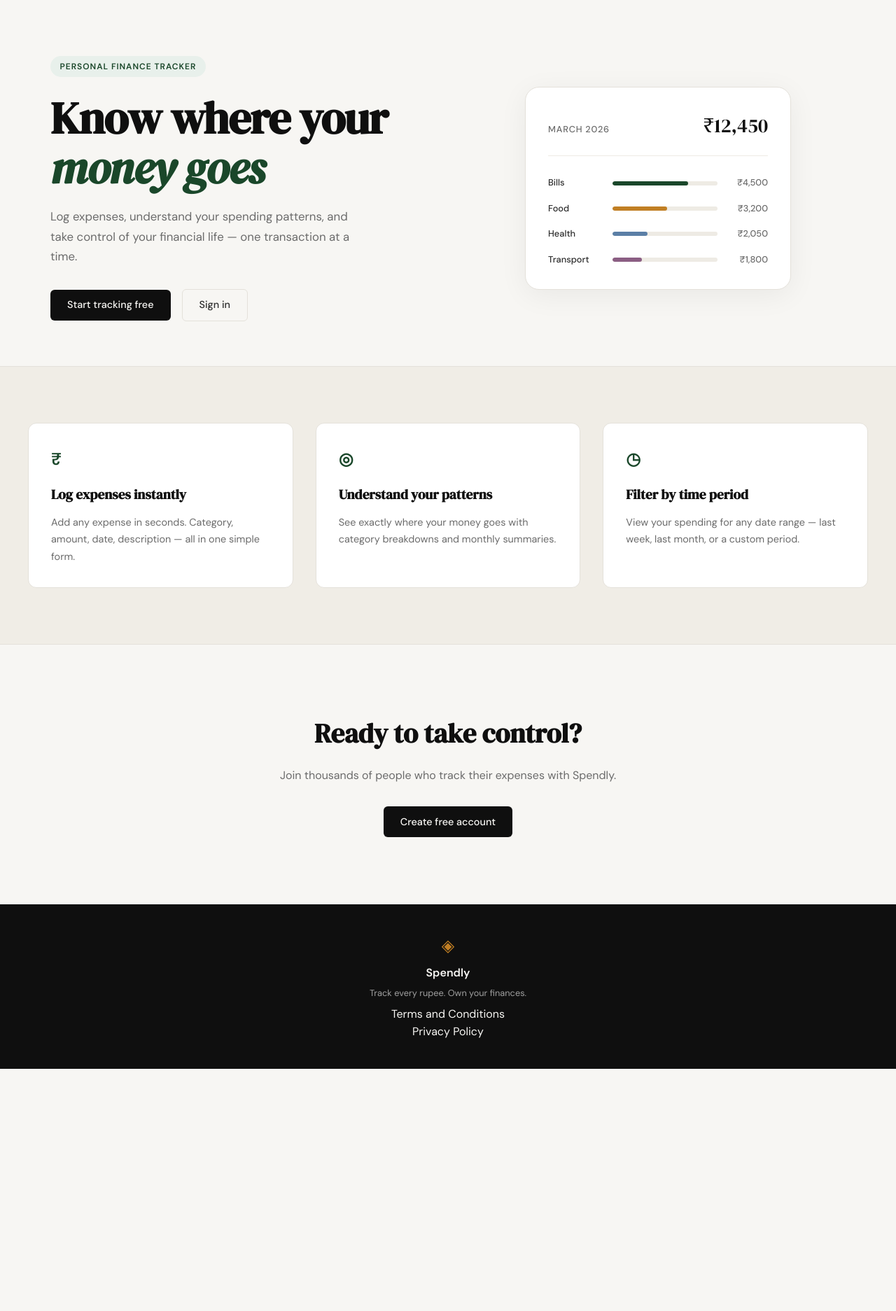
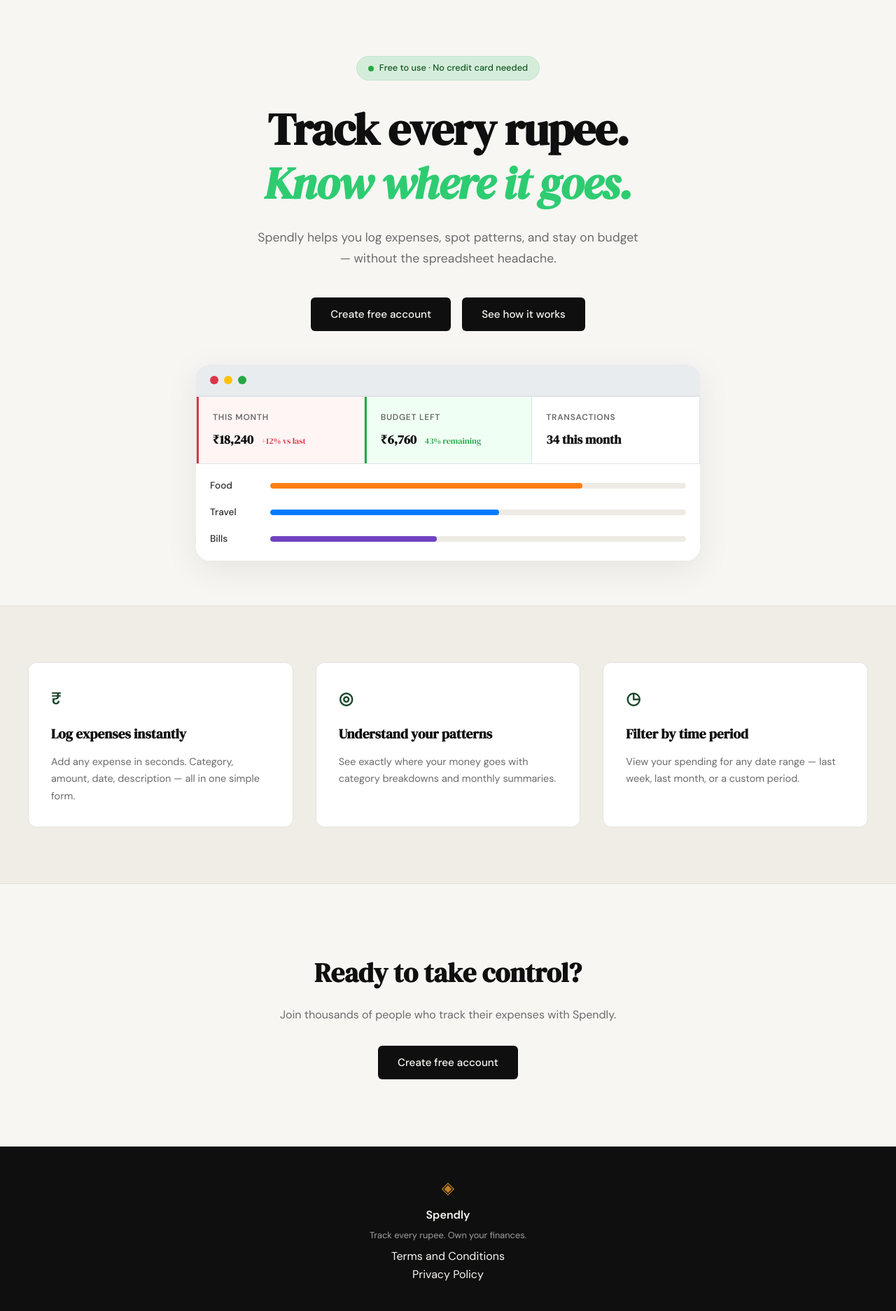
Before and after one commit to 12ATHARAV/expense-tracker, a Flask app: page / in a window 1280 px wide. Shown: the part 61-1934 px from the top of the page at 70% size. Before the commit the page ends 1588 px from the top, so only its background shows below. Run offline with Flask 3, Linux system fonts and the light colour scheme.

Commit message:
landing: redesign hero section to match mockup

```diff
--- a/static/css/style.css
+++ b/static/css/style.css
@@ -125,149 +125,74 @@
 
 .hero {
     padding: 5rem 2rem 4rem;
-    display: grid;
-    grid-template-columns: 1fr 1fr;
-    gap: 4rem;
+    display: flex;
+    flex-direction: column;
     align-items: center;
+    text-align: center;
     max-width: var(--max-width);
     margin: 0 auto;
 }
 
 .hero-badge {
-    display: inline-block;
-    background: var(--accent-light);
-    color: var(--accent);
-    font-size: 0.75rem;
-    font-weight: 600;
-    letter-spacing: 0.08em;
-    text-transform: uppercase;
-    padding: 0.35rem 0.85rem;
+    display: inline-flex;
+    align-items: center;
+    gap: 0.5rem;
+    background: #d4edda;
+    color: #155724;
+    font-size: 0.8rem;
+    font-weight: 500;
+    padding: 0.4rem 1rem;
     border-radius: 999px;
-    margin-bottom: 1.5rem;
+    border: 1px solid #c3e6cb;
+    margin-bottom: 2rem;
+}
+
+.hero-badge-dot {
+    width: 8px;
+    height: 8px;
+    background: #28a745;
+    border-radius: 50%;
 }
 
 .hero-title {
     font-family: var(--font-display);
     font-size: clamp(2.5rem, 5vw, 4rem);
-    line-height: 1.1;
+    line-height: 1.2;
     letter-spacing: -0.02em;
     color: var(--ink);
-    margin-bottom: 1.25rem;
+    margin-bottom: 1.5rem;
+    font-weight: 700;
 }
 
 .hero-title em {
     font-style: italic;
-    color: var(--accent);
+    color: #2ecc71;
+    font-weight: 700;
 }
 
 .hero-subtitle {
-    font-size: 1.05rem;
+    font-size: 1.1rem;
     color: var(--ink-muted);
     line-height: 1.7;
-    max-width: 460px;
-    margin-bottom: 2rem;
+    max-width: 560px;
+    margin-bottom: 2.5rem;
 }
 
 .hero-actions {
     display: flex;
     gap: 1rem;
     align-items: center;
+    margin-bottom: 3rem;
 }
-
-/* ------------------------------------------------------------------ */
-/* Mock card (hero visual)                                             */
-/* ------------------------------------------------------------------ */
-
-.hero-visual {
-    display: flex;
-    justify-content: center;
-}
-
-.mock-card {
-    background: var(--paper-card);
-    border: 1px solid var(--border);
-    border-radius: var(--radius-lg);
-    padding: 2rem;
-    width: 100%;
-    max-width: 380px;
-    box-shadow: 0 8px 40px rgba(0,0,0,0.06);
-}
-
-.mock-card-header {
-    display: flex;
-    justify-content: space-between;
-    align-items: baseline;
-    margin-bottom: 1.75rem;
-    padding-bottom: 1.25rem;
-    border-bottom: 1px solid var(--border-soft);
-}
-
-.mock-label {
-    font-size: 0.8rem;
-    font-weight: 500;
-    color: var(--ink-muted);
-    text-transform: uppercase;
-    letter-spacing: 0.06em;
-}
-
-.mock-total {
-    font-family: var(--font-display);
-    font-size: 1.75rem;
-    color: var(--ink);
-}
-
-.mock-bars { display: flex; flex-direction: column; gap: 1rem; }
-
-.mock-bar-row {
-    display: grid;
-    grid-template-columns: 80px 1fr 60px;
-    align-items: center;
-    gap: 0.75rem;
-}
-
-.mock-cat {
-    font-size: 0.8rem;
-    font-weight: 500;
-    color: var(--ink-soft);
-}
-
-.mock-bar-track {
-    height: 6px;
-    background: var(--border-soft);
-    border-radius: 999px;
-    overflow: hidden;
-}
-
-.mock-bar {
-    height: 100%;
-    background: var(--accent);
-    border-radius: 999px;
-    transition: width 0.6s ease;
-}
-
-.mock-bar-2 { background: var(--accent-2); }
-.mock-bar-3 { background: #5b7fa6; }
-.mock-bar-4 { background: #8b5e83; }
-
-.mock-amt {
-    font-size: 0.8rem;
-    font-weight: 500;
-    color: var(--ink-muted);
-    text-align: right;
-}
-
-/* ------------------------------------------------------------------ */
-/* Buttons                                                             */
-/* ------------------------------------------------------------------ */
 
 .btn-primary {
     display: inline-block;
     background: var(--ink);
     color: var(--paper);
-    padding: 0.65rem 1.5rem;
+    padding: 0.75rem 1.75rem;
     border-radius: var(--radius-sm);
     font-family: var(--font-body);
-    font-size: 0.9rem;
+    font-size: 0.95rem;
     font-weight: 500;
     cursor: pointer;
     border: none;
@@ -277,27 +202,171 @@
 
 .btn-primary:hover { background: var(--accent); }
 
-.btn-ghost {
+.btn-secondary {
     display: inline-block;
-    background: transparent;
-    color: var(--ink-soft);
-    padding: 0.65rem 1.5rem;
+    background: var(--ink);
+    color: var(--paper);
+    padding: 0.75rem 1.75rem;
     border-radius: var(--radius-sm);
-    font-size: 0.9rem;
+    font-family: var(--font-body);
+    font-size: 0.95rem;
     font-weight: 500;
-    border: 1px solid var(--border);
-    transition: all 0.2s;
+    cursor: pointer;
+    border: none;
+    transition: background 0.2s;
     text-decoration: none;
 }
 
-.btn-ghost:hover {
-    border-color: var(--ink);
-    color: var(--ink);
+.btn-secondary:hover { background: var(--accent); }
+
+/* ------------------------------------------------------------------ */
+/* Browser mockup (hero visual)                                        */
+/* ------------------------------------------------------------------ */
+
+.hero-visual {
+    display: flex;
+    justify-content: center;
+    width: 100%;
 }
 
-/* ------------------------------------------------------------------ */
-/* Features section                                                    */
-/* ------------------------------------------------------------------ */
+.browser-mock {
+    background: #f8f9fa;
+    border-radius: var(--radius-lg);
+    padding: 0;
+    width: 100%;
+    max-width: 720px;
+    box-shadow: 0 12px 48px rgba(0,0,0,0.08);
+    overflow: hidden;
+}
+
+.browser-header {
+    display: flex;
+    align-items: center;
+    gap: 8px;
+    padding: 1rem 1.25rem;
+    background: #e9ecef;
+    border-bottom: 1px solid #dee2e6;
+}
+
+.browser-dot {
+    width: 12px;
+    height: 12px;
+    border-radius: 50%;
+}
+
+.browser-dot-red {
+    background: #dc3545;
+}
+
+.browser-dot-yellow {
+    background: #ffc107;
+}
+
+.browser-dot-green {
+    background: #28a745;
+}
+
+.browser-mock .stats-row {
+    display: grid;
+    grid-template-columns: repeat(3, 1fr);
+    gap: 1px;
+    background: #dee2e6;
+    padding: 1px;
+}
+
+.stat-card {
+    background: var(--paper-card);
+    padding: 1.25rem;
+    text-align: left;
+}
+
+.stat-card-red {
+    background: #fff5f5;
+    border-left: 3px solid #dc3545;
+}
+
+.stat-card-green {
+    background: #f0fff4;
+    border-left: 3px solid #28a745;
+}
+
+.stat-label {
+    font-size: 0.75rem;
+    font-weight: 600;
+    color: var(--ink-muted);
+    text-transform: uppercase;
+    letter-spacing: 0.06em;
+    margin-bottom: 0.5rem;
+}
+
+.stat-value {
+    font-family: var(--font-display);
+    font-size: 1.1rem;
+    color: var(--ink);
+    font-weight: 700;
+}
+
+.stat-change {
+    font-size: 0.75rem;
+    font-weight: 500;
+    margin-left: 0.5rem;
+}
+
+.stat-card-red .stat-change {
+    color: #dc3545;
+}
+
+.stat-card-green .stat-change {
+    color: #28a745;
+}
+
+.progress-row {
+    display: flex;
+    flex-direction: column;
+    gap: 1rem;
+    padding: 1.25rem;
+    background: var(--paper-card);
+}
+
+.progress-item {
+    display: flex;
+    align-items: center;
+    gap: 1rem;
+}
+
+.progress-label {
+    font-size: 0.85rem;
+    font-weight: 500;
+    color: var(--ink-soft);
+    min-width: 70px;
+    text-align: left;
+}
+
+.progress-track {
+    flex: 1;
+    height: 8px;
+    background: var(--border-soft);
+    border-radius: 999px;
+    overflow: hidden;
+}
+
+.progress-fill {
+    height: 100%;
+    border-radius: 999px;
+    transition: width 0.6s ease;
+}
+
+.progress-fill-orange {
+    background: #fd7e14;
+}
+
+.progress-fill-blue {
+    background: #007bff;
+}
+
+.progress-fill-purple {
+    background: #6f42c1;
+}
 
 .features {
     background: var(--paper-warm);
--- a/templates/landing.html
+++ b/templates/landing.html
@@ -5,56 +5,60 @@
 {% block content %}
 
 <section class="hero">
-    <div class="hero-inner">
-        <div class="hero-badge">Personal Finance Tracker</div>
-        <h1 class="hero-title">
-            Know where your<br>
-            <em>money goes</em>
-        </h1>
-        <p class="hero-subtitle">
-            Log expenses, understand your spending patterns,
-            and take control of your financial life —
-            one transaction at a time.
-        </p>
-        <div class="hero-actions">
-            <a href="{{ url_for('register') }}" class="btn-primary">Start tracking free</a>
-            <a href="{{ url_for('login') }}" class="btn-ghost">Sign in</a>
-        </div>
+    <div class="hero-badge">
+        <span class="hero-badge-dot"></span>
+        Free to use · No credit card needed
+    </div>
+    <h1 class="hero-title">
+        Track every rupee.<br>
+        <em>Know where it goes.</em>
+    </h1>
+    <p class="hero-subtitle">
+        Spendly helps you log expenses, spot patterns, and stay on budget — without the spreadsheet headache.
+    </p>
+    <div class="hero-actions">
+        <a href="{{ url_for('register') }}" class="btn-primary">Create free account</a>
+        <a href="#how-it-works" class="btn-secondary">See how it works</a>
     </div>
     <div class="hero-visual">
-        <div class="mock-card">
-            <div class="mock-card-header">
-                <span class="mock-label">March 2026</span>
-                <span class="mock-total">₹12,450</span>
+        <div class="browser-mock">
+            <div class="browser-header">
+                <span class="browser-dot browser-dot-red"></span>
+                <span class="browser-dot browser-dot-yellow"></span>
+                <span class="browser-dot browser-dot-green"></span>
             </div>
-            <div class="mock-bars">
-                <div class="mock-bar-row">
-                    <span class="mock-cat">Bills</span>
-                    <div class="mock-bar-track">
-                        <div class="mock-bar" style="width: 72%"></div>
+            <div class="stats-row">
+                <div class="stat-card stat-card-red">
+                    <div class="stat-label">This month</div>
+                    <div class="stat-value">₹18,240 <span class="stat-change">+12% vs last</span></div>
+                </div>
+                <div class="stat-card stat-card-green">
+                    <div class="stat-label">Budget left</div>
+                    <div class="stat-value">₹6,760 <span class="stat-change">43% remaining</span></div>
+                </div>
+                <div class="stat-card">
+                    <div class="stat-label">Transactions</div>
+                    <div class="stat-value">34 this month</div>
+                </div>
+            </div>
+            <div class="progress-row">
+                <div class="progress-item">
+                    <div class="progress-label">Food</div>
+                    <div class="progress-track">
+                        <div class="progress-fill progress-fill-orange" style="width: 75%"></div>
                     </div>
-                    <span class="mock-amt">₹4,500</span>
                 </div>
-                <div class="mock-bar-row">
-                    <span class="mock-cat">Food</span>
-                    <div class="mock-bar-track">
-                        <div class="mock-bar mock-bar-2" style="width: 52%"></div>
+                <div class="progress-item">
+                    <div class="progress-label">Travel</div>
+                    <div class="progress-track">
+                        <div class="progress-fill progress-fill-blue" style="width: 55%"></div>
                     </div>
-                    <span class="mock-amt">₹3,200</span>
                 </div>
-                <div class="mock-bar-row">
-                    <span class="mock-cat">Health</span>
-                    <div class="mock-bar-track">
-                        <div class="mock-bar mock-bar-3" style="width: 33%"></div>
+                <div class="progress-item">
+                    <div class="progress-label">Bills</div>
+                    <div class="progress-track">
+                        <div class="progress-fill progress-fill-purple" style="width: 40%"></div>
                     </div>
-                    <span class="mock-amt">₹2,050</span>
-                </div>
-                <div class="mock-bar-row">
-                    <span class="mock-cat">Transport</span>
-                    <div class="mock-bar-track">
-                        <div class="mock-bar mock-bar-4" style="width: 28%"></div>
-                    </div>
-                    <span class="mock-amt">₹1,800</span>
                 </div>
             </div>
         </div>
```
Also changed, not shown: file.txt (+29 -3 lines), landpage.png (renamed from Screenshot 2026-03-25 at 12.36.20 AM.png).
